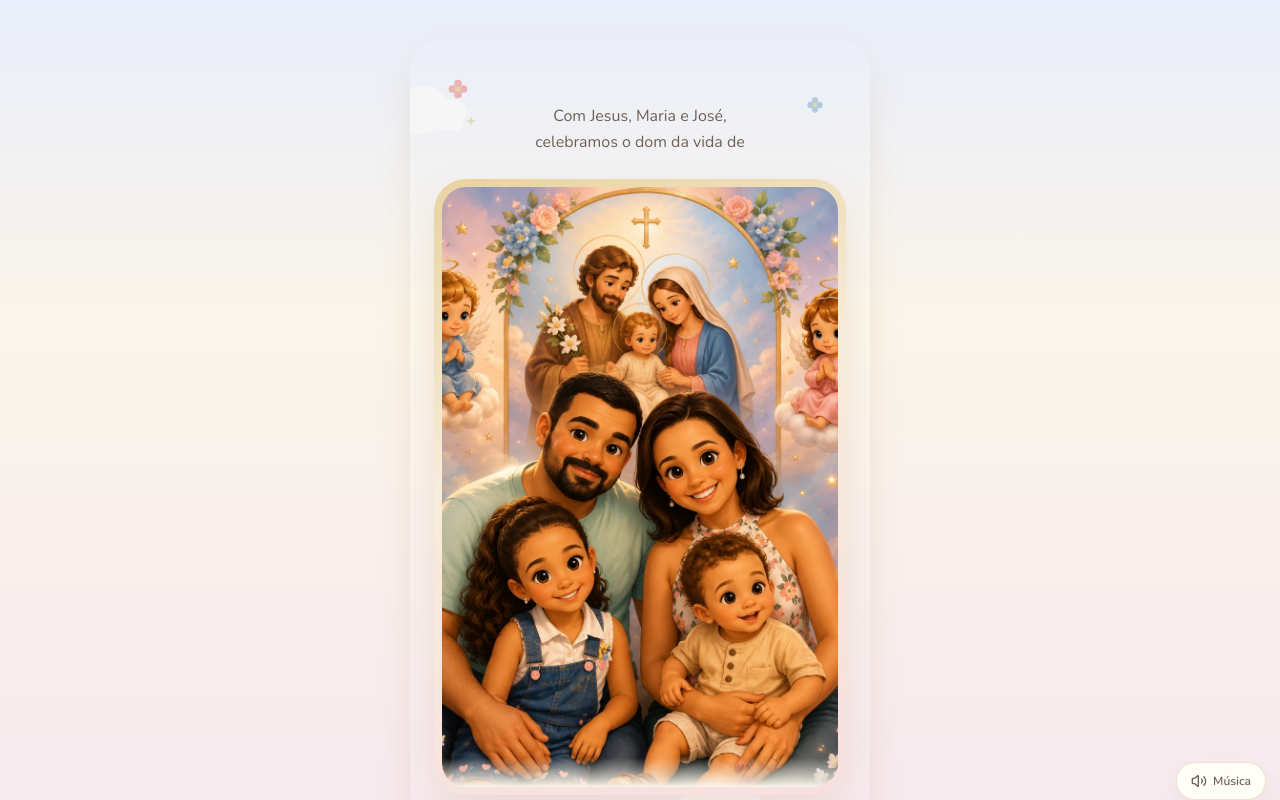
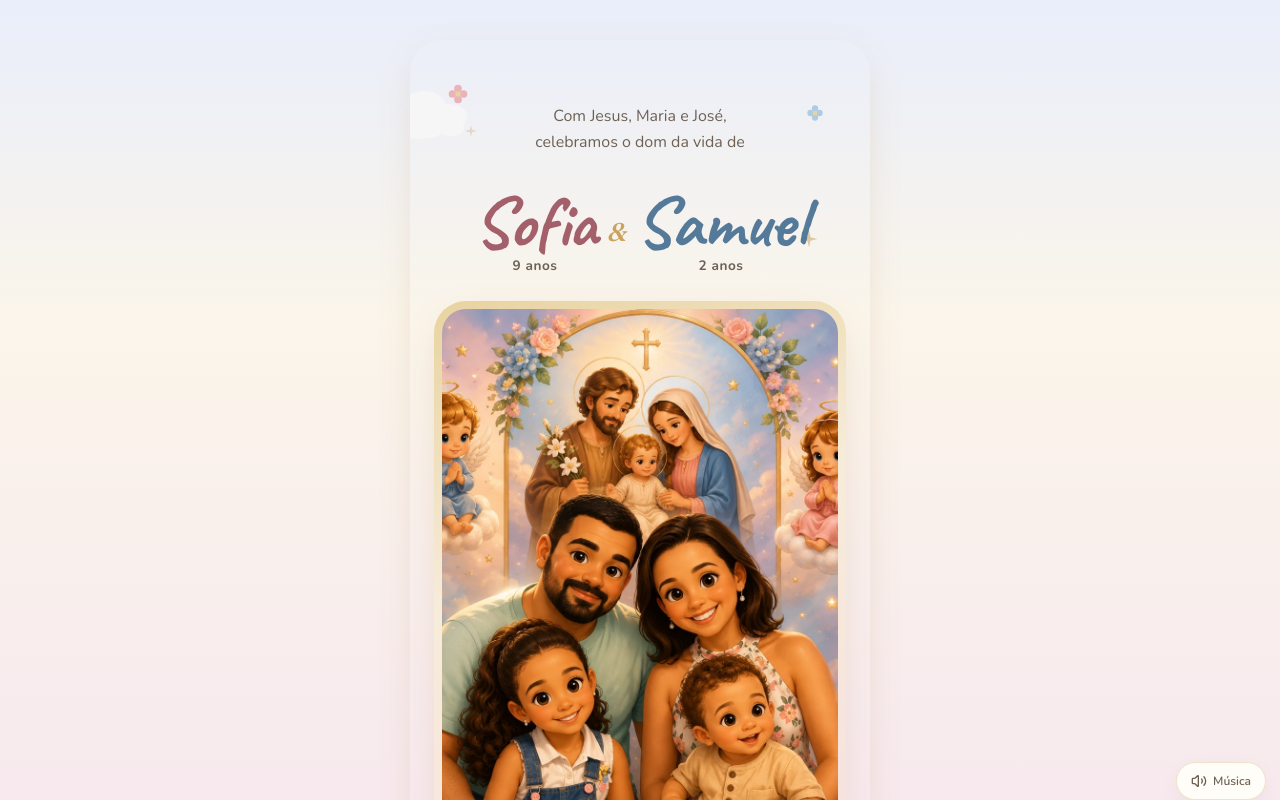
Before and after one commit to MarceloAbreu90/sofia-samuel, a React (Vite) app: page / in a window 1280 px wide. Both pictures are taken after a click on the button "Abrir convite". Shown: the top 800 px of the page. Built offline with nearby package versions, Linux system fonts and the light colour scheme.

Commit message:
inserção dos nomes antes da foto

```diff
--- a/src/components/Hero/Hero.tsx
+++ b/src/components/Hero/Hero.tsx
@@ -27,6 +27,36 @@ export function Hero() {
       >
         Com Jesus, Maria e José, celebramos o dom da vida de
       </motion.p>
+
+      <div className="hero__names">
+        <motion.div
+          className="hero__name-block hero__name-block--sofia"
+          variants={fadeUp}
+          initial="hidden"
+          whileInView="show"
+          viewport={{ once: true, amount: 0.6 }}
+          transition={{ duration: 0.6, delay: 0.15 }}
+        >
+          <h2 className="hero__name script-name">{sofia.name}</h2>
+          <p className="hero__age">{sofia.age} anos</p>
+        </motion.div>
+
+        <span className="hero__ampersand" aria-hidden="true">
+          &amp;
+        </span>
+
+        <motion.div
+          className="hero__name-block hero__name-block--samuel"
+          variants={fadeUp}
+          initial="hidden"
+          whileInView="show"
+          viewport={{ once: true, amount: 0.6 }}
+          transition={{ duration: 0.6, delay: 0.25 }}
+        >
+          <h2 className="hero__name script-name">{samuel.name}</h2>
+          <p className="hero__age">{samuel.age} anos</p>
+        </motion.div>
+      </div>
 
       <motion.div
         className="hero__illustration-wrap"
```
